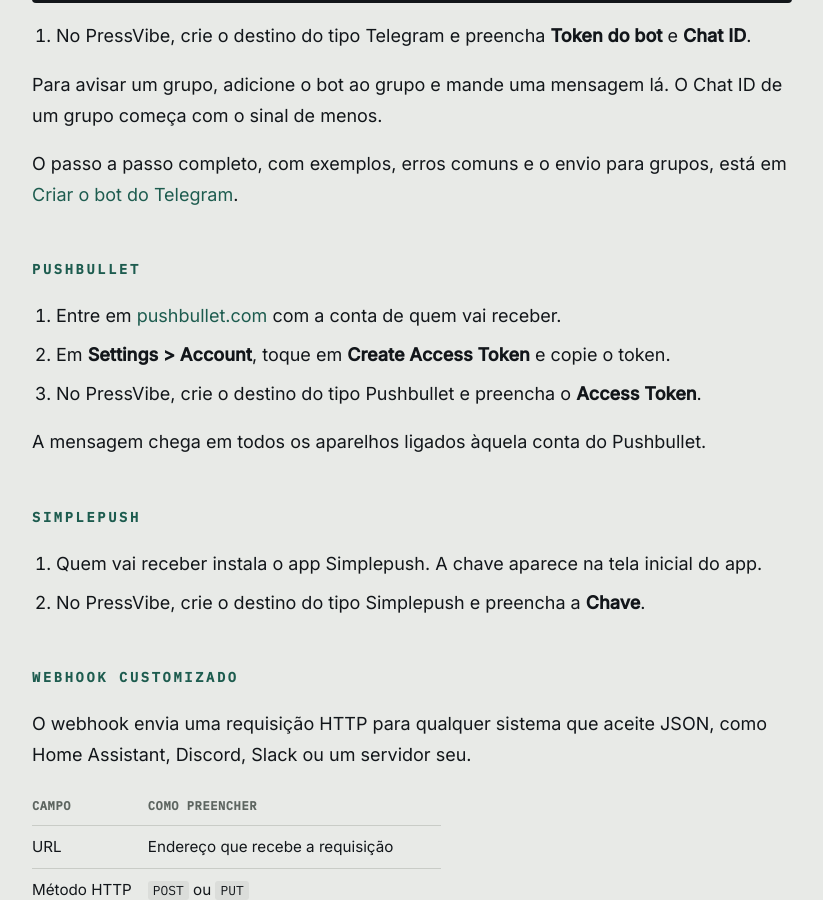
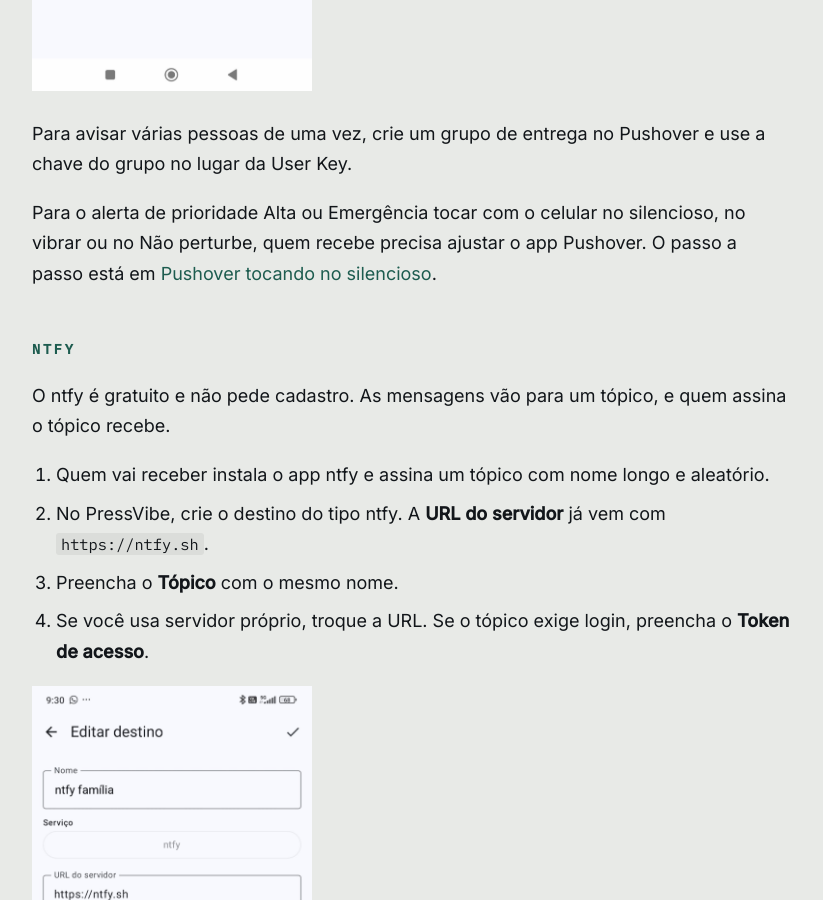
Before and after one commit to alxcord/alxcord.github.io, a Jekyll site: the page built from apps/pressvibe/destinos.md, in a window 1280 px wide and 900 px high, scrolled down 2381 px. Shown: the whole window, without its empty margins (176-999 px from the left). Built offline with Jekyll 4.4.1, drawn with Linux system fonts in a browser that asks for light colours; some of the changed text lies outside the part shown.

Commit message:
PressVibe: telas novas nos guias e remoção de Pushbullet e Simplepush
Capturas anonimizadas (nomes, tópico do ntfy, Chat ID e posição GPS trocados).

Co-Authored-By: Claude Opus 5.5 <noreply@anthropic.com>
Claude-Session: https://claude.ai/code/session_0177KaFmXPGs89HN7wXaTtY7

````diff
--- a/apps/pressvibe/destinos.md
+++ b/apps/pressvibe/destinos.md
@@ -1,7 +1,7 @@
 ---
 layout: guia
 title: Destinos | PressVibe
-description: Como configurar Pushover, ntfy, Telegram, Pushbullet, Simplepush e webhook no PressVibe.
+description: Como configurar Pushover, ntfy, Telegram e webhook no PressVibe.
 permalink: /apps/pressvibe/destinos/
 ---
 {% raw %}
@@ -12,6 +12,8 @@ Um destino é um serviço de envio já configurado com as suas credenciais. Voc
 
 Para gerenciar destinos, abra **Configurações > Destinos**. Ali você cria, edita, duplica e exclui. Os campos de credencial aparecem mascarados, com a opção **Mostrar**. Ao excluir um destino em uso, o app avisa quais botões perdem notificações.
 
+![Lista de destinos com Pushover família, ntfy família e Telegram família, cada um com o serviço embaixo do nome](/assets/img/pressvibe/destinos-lista.jpg){: style="width:100%;max-width:280px"}
+
 Depois de preencher as credenciais, use sempre **Enviar teste**. Ele dispara a mensagem "Mensagem de teste do PressVibe" e mostra o resultado na hora.
 
 ## Qual serviço escolher
@@ -21,8 +23,6 @@ Depois de preencher as credenciais, use sempre **Enviar teste**. Ele dispara a m
 | Pushover | App pago após o período de teste | Sim, 5 níveis | Sim, na prioridade Emergência |
 | ntfy | Gratuito | Sim, 5 níveis | Sim, se o receptor liberar |
 | Telegram | Gratuito | Não | Não |
-| Pushbullet | Gratuito | Não | Não |
-| Simplepush | Gratuito com limites | Não | Não |
 | Webhook | Depende do sistema de destino | Não | Depende do sistema |
 
 Para alertas de emergência, prefira o Pushover ou o ntfy. São os únicos com prioridade, o que permite o alerta tocar com o celular de quem recebe no silencioso.
@@ -36,6 +36,8 @@ O Pushover tem o recurso mais forte para emergência: a prioridade Emergência r
 3. Em [pushover.net/apps/build](https://pushover.net/apps/build), crie uma aplicação com o nome PressVibe. O site mostra o **API Token** dela.
 4. No PressVibe, crie o destino do tipo Pushover e preencha **App Token** e **User Key**.
 
+![Tela Editar destino do Pushover, com os campos App Token e User Key mascarados e a opção Mostrar](/assets/img/pressvibe/destino-pushover.jpg){: style="width:100%;max-width:280px"}
+
 Para avisar várias pessoas de uma vez, crie um grupo de entrega no Pushover e use a chave do grupo no lugar da User Key.
 
 Para o alerta de prioridade Alta ou Emergência tocar com o celular no silencioso, no vibrar ou no Não perturbe, quem recebe precisa ajustar o app Pushover. O passo a passo está em [Pushover tocando no silencioso](../pushover-silencioso/).
@@ -48,6 +50,8 @@ O ntfy é gratuito e não pede cadastro. As mensagens vão para um tópico, e qu
 2. No PressVibe, crie o destino do tipo ntfy. A **URL do servidor** já vem com `https://ntfy.sh`.
 3. Preencha o **Tópico** com o mesmo nome.
 4. Se você usa servidor próprio, troque a URL. Se o tópico exige login, preencha o **Token de acesso**.
+
+![Tela Editar destino do ntfy, com nome, URL do servidor https://ntfy.sh, tópico e token de acesso opcional](/assets/img/pressvibe/destino-ntfy.jpg){: style="width:100%;max-width:280px"}
 
 Para o alerta de prioridade Emergência tocar com o celular no silencioso, no vibrar ou no Não perturbe, quem recebe precisa ajustar o app ntfy. O passo a passo está em [ntfy tocando no silencioso](../ntfy-silencioso/).
 
@@ -65,22 +69,11 @@ https://api.telegram.org/botTOKEN/getUpdates
 
 4. No PressVibe, crie o destino do tipo Telegram e preencha **Token do bot** e **Chat ID**.
 
+![Tela Editar destino do Telegram, com o token do bot mascarado e o Chat ID](/assets/img/pressvibe/destino-telegram.jpg){: style="width:100%;max-width:280px"}
+
 Para avisar um grupo, adicione o bot ao grupo e mande uma mensagem lá. O Chat ID de um grupo começa com o sinal de menos.
 
 O passo a passo completo, com exemplos, erros comuns e o envio para grupos, está em [Criar o bot do Telegram](../telegram-bot/).
-
-## Pushbullet
-
-1. Entre em [pushbullet.com](https://www.pushbullet.com) com a conta de quem vai receber.
-2. Em **Settings > Account**, toque em **Create Access Token** e copie o token.
-3. No PressVibe, crie o destino do tipo Pushbullet e preencha o **Access Token**.
-
-A mensagem chega em todos os aparelhos ligados àquela conta do Pushbullet.
-
-## Simplepush
-
-1. Quem vai receber instala o app Simplepush. A chave aparece na tela inicial do app.
-2. No PressVibe, crie o destino do tipo Simplepush e preencha a **Chave**.
 
 ## Webhook customizado
 
@@ -92,6 +85,14 @@ O webhook envia uma requisição HTTP para qualquer sistema que aceite JSON, com
 | Método HTTP | `POST` ou `PUT` |
 | Cabeçalhos | Um por linha, no formato `Nome: valor` |
 | Corpo JSON | Modelo do corpo, com macros |
+
+![Tela Novo destino do tipo Webhook customizado, com URL, método POST ou PUT, cabeçalhos e corpo JSON](/assets/img/pressvibe/destino-webhook.jpg){: style="width:100%;max-width:280px"}
+
+O corpo já vem com um modelo que manda o título e a mensagem:
+
+```json
+{"title": "{{title}}", "message": "{{message}}"}
+```
 
 O corpo aceita todas as [macros](../macros/), mais `{{title}}` e `{{message}}`, que recebem o título e a mensagem da notificação já resolvidos. O app escapa os valores para o JSON continuar válido. Qualquer resposta HTTP 2xx conta como sucesso.
 
````
Also changed, not shown: apps/pressvibe/botoes.md (+15 -1 lines), apps/pressvibe/index.md (+9 -3 lines), apps/pressvibe/primeiros-passos.md (+7 -3 lines), apps/pressvibe/privacidade.md (+1 -3 lines), apps/pressvibe/telegram-bot.md (+2 -0 lines), assets/img/pressvibe/botao-editar.jpg (added), assets/img/pressvibe/botao-notificacoes.jpg (added), assets/img/pressvibe/botoes-lista.jpg (added), assets/img/pressvibe/configuracoes.jpg (added), assets/img/pressvibe/destino-ntfy.jpg (added), assets/img/pressvibe/destino-pushover.jpg (added), assets/img/pressvibe/destino-telegram.jpg (added), assets/img/pressvibe/destino-webhook.jpg (added), assets/img/pressvibe/destinos-lista.jpg (added), 2 more files.
